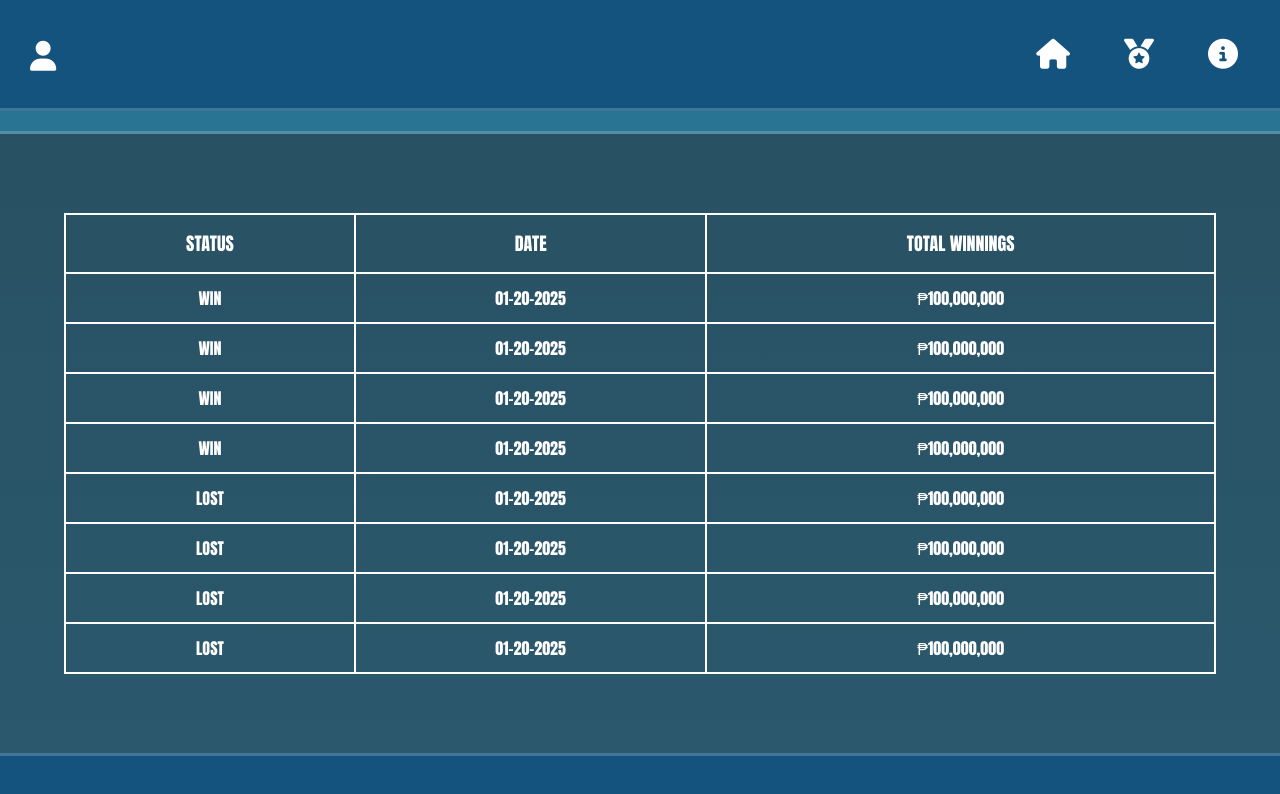
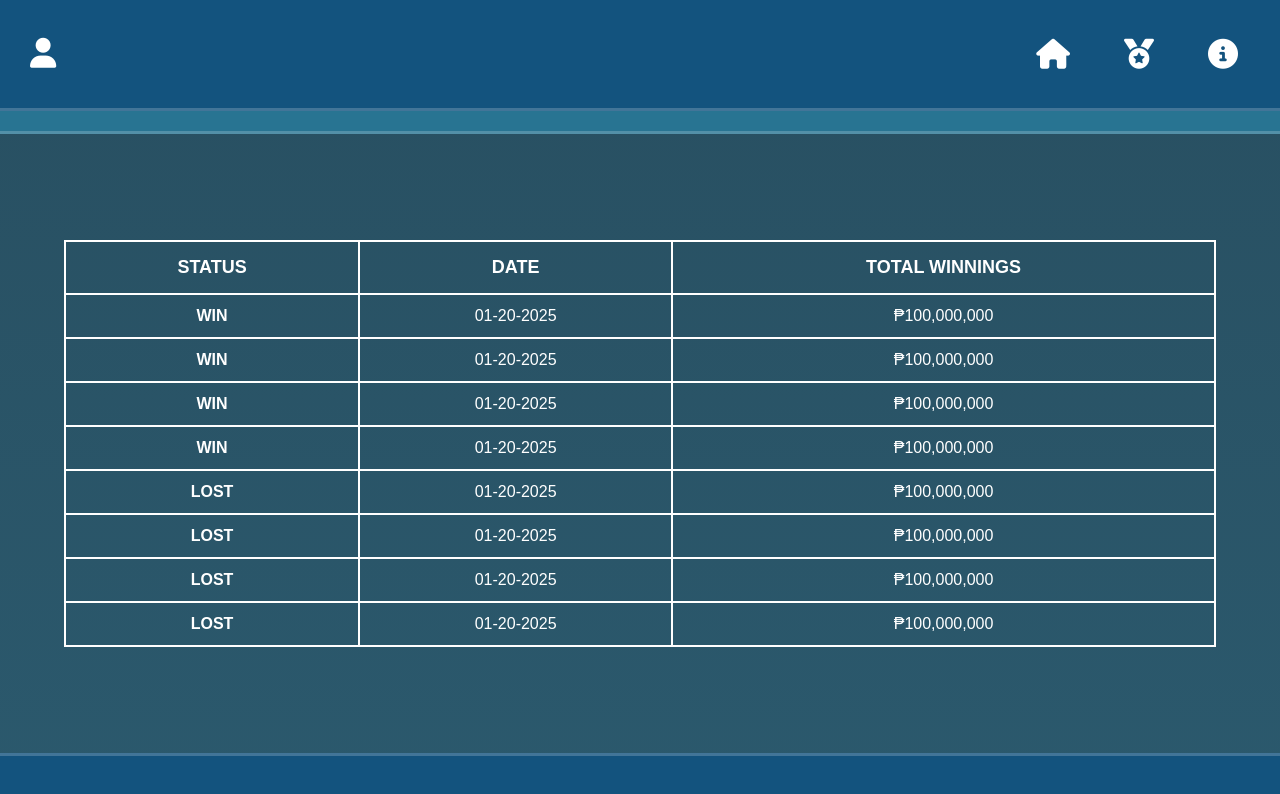
Before and after one commit to lykhasalustiano/sky-lottory, a plain HTML site: page winner.html in a window 1280 px wide. Drawn offline with Linux system fonts and the light colour scheme.

Commit message:
Update winner.css

```diff
--- a/winner.css
+++ b/winner.css
@@ -1,7 +1,7 @@
 body {
     margin: 0;
     padding: 0;
-    font-family: Impact, sans-serif;
+    font-family: Arial, sans-serif;
     background: linear-gradient(to bottom, #284F61, #2b596d);
     color: white;
     display: flex;
```
